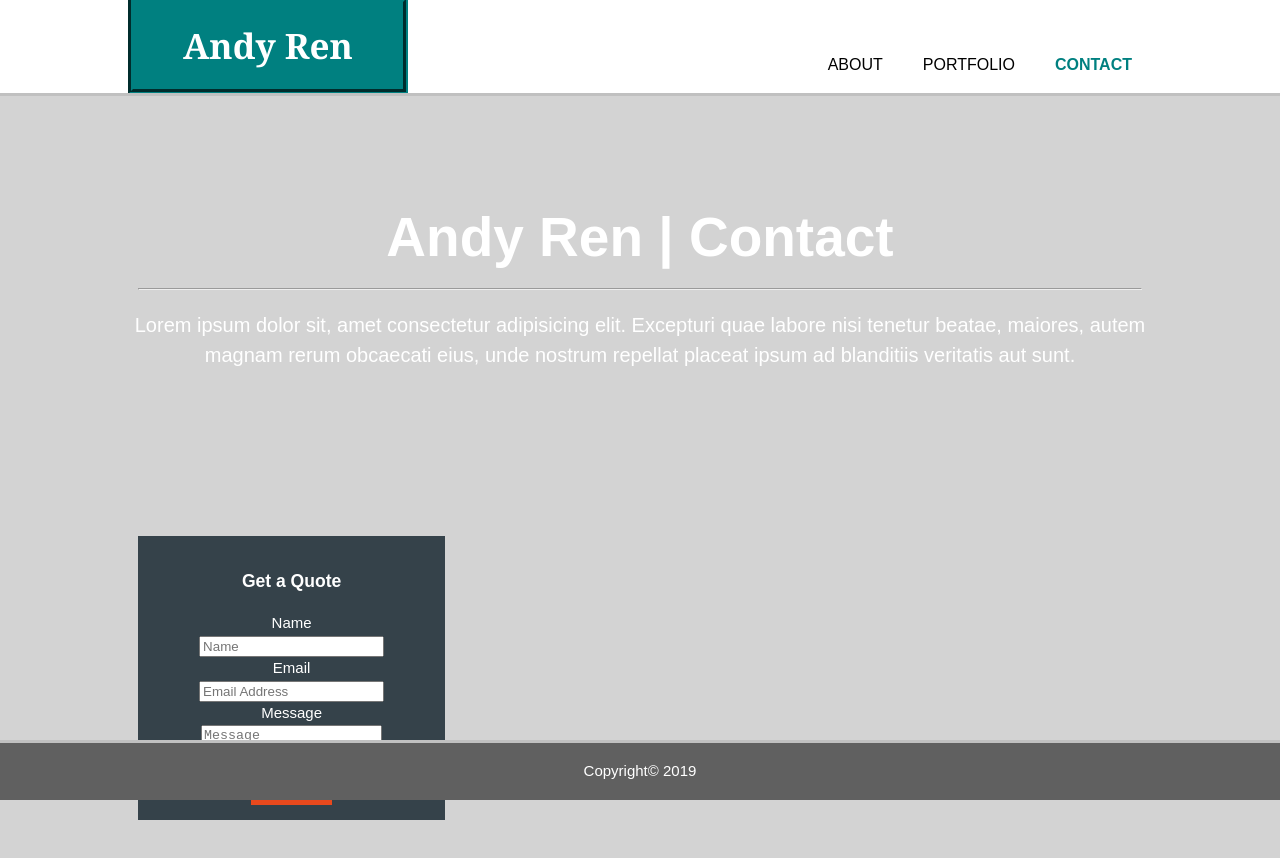
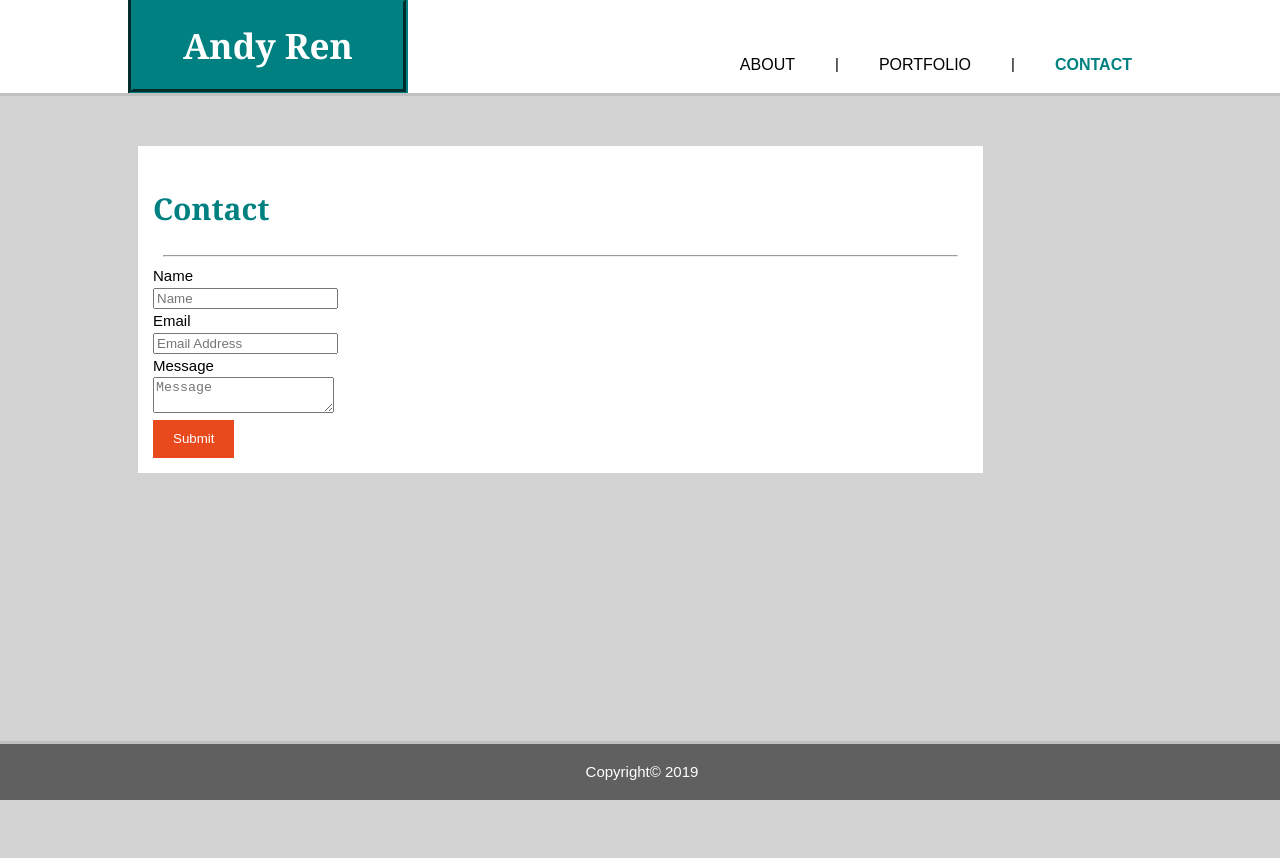
Before and after one commit to aznchronos/Responsive-Portfolio, a plain HTML site: page contact.html in a window 1280 px wide. After the commit the page ends 800 px from the top, so only its background shows below. Drawn offline with Linux system fonts and the light colour scheme.

Commit message:
3rd commit 'managed to get the contact fixed up somewhat'

```diff
--- a/assets/css/style.css
+++ b/assets/css/style.css
@@ -7,7 +7,7 @@ body {
     /* font: 15px/1.5 Arial, Helvetica, sans-serif; */
     margin: 0;
     padding: 0;
-    background-color: lightgrey;
+    background-color: #d3d3d3;
 }
 
 /* Global Styles */
@@ -35,8 +35,8 @@ ul {
 
 .dark {
     padding: 15px;
-    background: #35424a;
-    color: #ffffff;
+    background: #ffffff;
+    color: #000000;
     margin-top: 10px;
     margin-bottom: 10px;
 }
@@ -50,6 +50,7 @@ header {
     min-height: 70px;
     /* Shortcut that allows me to control the border location, color, size, and orientation */
     border-bottom: #c0c0c0 3px solid;
+    margin-bottom: 30px;
 }
 
 /* A more specific way to identify which anchor tag is affected */
@@ -67,6 +68,11 @@ header li {
     /* Allows lists to be horizontal */
     display: inline;
     padding: 0 20px 0 20px;
+}
+
+header li .line {
+    text-align: bottom;
+    color: #d3d3d3;
 }
 
 /* To make Name float left */
@@ -151,9 +157,9 @@ header a:hover {
 }
 
 #boxes .box {
-    float: left;
-    text-align: center;
-    width: 30%;
+    float: center;
+    text-align: left;
+    width: 82.5%;
     padding: 10px;
 }
 
@@ -175,10 +181,15 @@ margin-top: 10px;
 
 /* Main Col */
 article#main-col {
-    float: center;
+    float: left;
     padding: 20px 20px 20px 20px;
     width: 80%;
     background-color: #ffffff;
+}
+
+article#main-col img{
+    float: left;
+    padding-right: 20px;
 }
 
 /* Portfolio */
@@ -199,8 +210,9 @@ ul#portfolio li{
 
 footer {
     padding: 2px;
-    position: sticky;
-    bottom: 0px;
+    position: fixed;
+    bottom: 0;
+    width: 100%;
     color: #ffffff;
     background-color: #606060;
     border-top: #c0c0c0 3px solid;
@@ -229,11 +241,15 @@ footer {
         width: 100%;
     }
 
+    .container {
+        overflow: visible;
+    }
     header nav {
         margin-top: 10px;
     }
 
     header {
+        padding-top: 20px;
         padding-bottom: 20px;
     }
 
--- a/contact.html
+++ b/contact.html
@@ -28,26 +28,21 @@
             <nav>
                 <ul>
                     <li><a href="index.html">About</a></li>
+                    <li>|</li>
                     <li><a href="portfolio.html">Portfolio </a></li>
+                    <li>|</li>
                     <li class="current"><a href="contact.html">Contact</a></li>
                 </ul>
             </nav>
         </div>
     </header>
 
-    <section id="showcase">
-        <div class="container">
-            <h1>Andy Ren | Contact</h1>
-            <hr style="margin-left: 10px; margin-right: 10px;">
-            <p>Lorem ipsum dolor sit, amet consectetur adipisicing elit. Excepturi quae labore nisi tenetur beatae, maiores, autem magnam rerum obcaecati eius, unde nostrum repellat placeat ipsum ad blanditiis veritatis aut sunt.</p>
-        </div>
-    </section>
-
     <section id="boxes">
         <div class="container">
             <div class="box">
                 <div class="dark">
-                    <h3>Get a Quote</h3>
+                    <h1 class="page-title">Contact</h1>
+                    <hr style="margin-left: 10px; margin-right: 10px;">
                     <form class="Quote">
                         <div>
                             <label>Name</label><br>
```
Also changed, not shown: index.html (+2 -0 lines), portfolio.html (+2 -0 lines).
